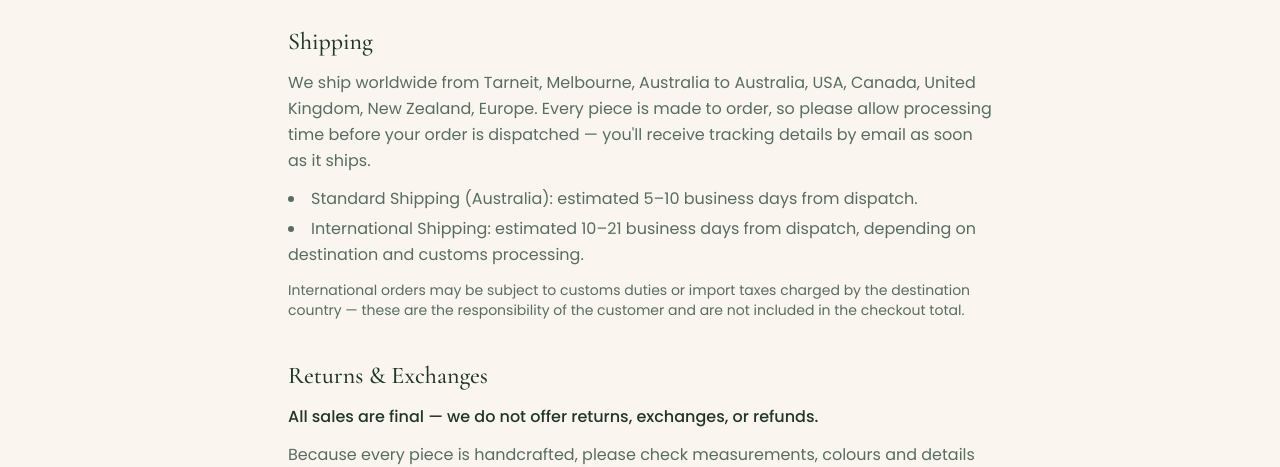
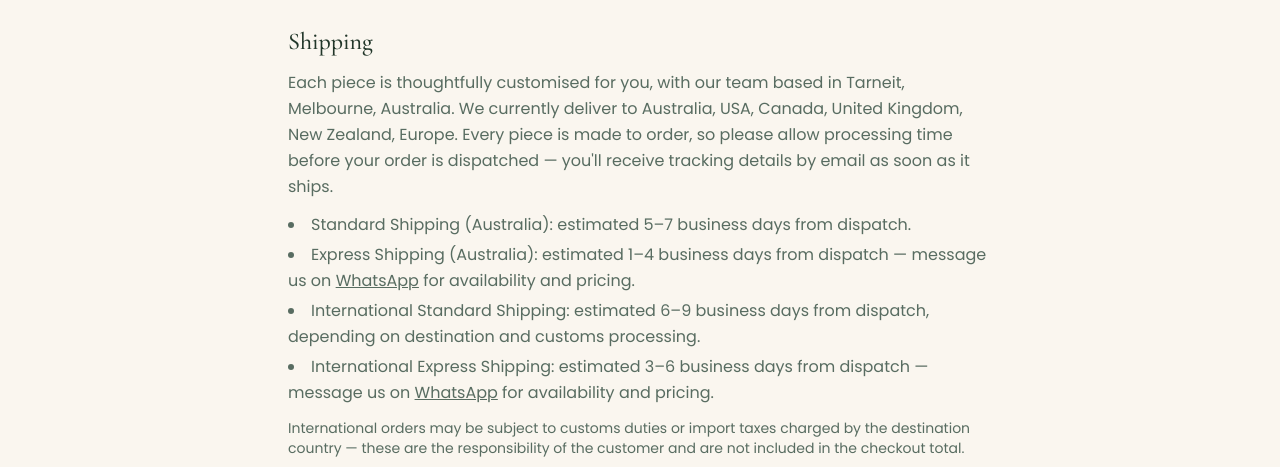
Before and after one commit to Royaledesigns/Royale-Designs-By-Preet, a Next.js app: page /shipping-returns in a window 1280 px wide. Shown: the part 232-699 px from the top of the page. Built offline with nearby package versions, Linux system fonts and the light colour scheme; no server answers.

Commit message:
Add files via upload

```diff
--- a/app/about/page.js
+++ b/app/about/page.js
@@ -14,10 +14,10 @@ export default function AboutPage() {
       <div className="prose prose-lg max-w-none text-forest/80 leading-relaxed space-y-5">
         <p>
           {siteConfig.name} is a premium South Asian bridal and ethnic wear brand based in{' '}
-          {siteConfig.location}. We design and finish every lehenga, gharara set, sharara set,
-          anarkali and suit with a focus on rich embellishment, considered detailing, and pieces
-          that feel special enough for the moments that matter — sangeet, reception, Karwachauth,
-          Jaggo, and every celebration in between.
+          {siteConfig.location}. Every lehenga, gharara set, sharara set, anarkali and suit is
+          thoughtfully customised for you, with a focus on rich embellishment, considered
+          detailing, and pieces that feel special enough for the moments that matter — sangeet,
+          reception, Karwachauth, Jaggo, and every celebration in between.
         </p>
         <p>
           What started as a close, hands-on operation has grown into a brand our customers
--- a/app/api/checkout/route.js
+++ b/app/api/checkout/route.js
@@ -60,7 +60,7 @@ export async function POST(request) {
             display_name: 'Standard Shipping — Australia',
             delivery_estimate: {
               minimum: { unit: 'business_day', value: 5 },
-              maximum: { unit: 'business_day', value: 10 },
+              maximum: { unit: 'business_day', value: 7 },
             },
           },
         },
@@ -70,8 +70,8 @@ export async function POST(request) {
             fixed_amount: { amount: 4500, currency: 'aud' },
             display_name: 'International Shipping',
             delivery_estimate: {
-              minimum: { unit: 'business_day', value: 10 },
-              maximum: { unit: 'business_day', value: 21 },
+              minimum: { unit: 'business_day', value: 6 },
+              maximum: { unit: 'business_day', value: 9 },
             },
           },
         },
--- a/app/faq/page.js
+++ b/app/faq/page.js
@@ -5,11 +5,11 @@ export const metadata = { title: 'FAQ | Royale Designs by Preet' };
 const faqs = [
   {
     q: 'Where are your pieces made?',
-    a: `Every piece is designed and finished by ${siteConfig.name}, based in ${siteConfig.location}.`,
+    a: `Every piece is thoughtfully customised for you, with ${siteConfig.name} based in ${siteConfig.location}.`,
   },
   {
     q: 'Do you ship internationally?',
-    a: `Yes — we ship to ${siteConfig.shipsTo.join(', ')}. Select your country at checkout to see shipping options.`,
+    a: `We currently deliver to ${siteConfig.shipsTo.join(', ')} — select your country at checkout to see shipping options.`,
   },
   {
     q: 'What currency am I charged in?',
@@ -21,7 +21,7 @@ const faqs = [
   },
   {
     q: 'How long will my order take?',
-    a: 'Every piece is made to order, so please allow processing time before dispatch. Once shipped, Australian orders typically arrive in 5–10 business days and international orders in 10–21 business days.',
+    a: 'Every piece is made to order, so please allow processing time before dispatch. Once shipped, Australian orders typically arrive in 5–7 business days with Standard Shipping or 1–4 business days with Express Shipping, and international orders in 6–9 business days with Standard Shipping or 3–6 business days with Express Shipping. Message us on WhatsApp for Express pricing and availability.',
   },
   {
     q: 'What is your returns policy?',
--- a/app/layout.js
+++ b/app/layout.js
@@ -8,7 +8,7 @@ import siteConfig from '@/components/SiteConfig';
 export const metadata = {
   title: `${siteConfig.name} | ${siteConfig.tagline}`,
   description:
-    'Handcrafted lehengas, gharara sets, sharara sets, anarkalis and suits, shipped worldwide from Melbourne, Australia.',
+    'Premium South Asian bridal & ethnic wear, thoughtfully customised for you and delivered to Australia, the USA, Canada, the United Kingdom, New Zealand and Europe.',
 };
 
 export default function RootLayout({ children }) {
--- a/app/page.js
+++ b/app/page.js
@@ -32,8 +32,8 @@ export default function HomePage() {
               Where Heritage Meets Elegance
             </h1>
             <p className="text-cream/80 mt-4 max-w-xl text-sm sm:text-base">
-              Lehengas, gharara sets, sharara sets, anarkalis & suits — designed in
-              Melbourne, shipped worldwide.
+              Lehengas, gharara sets, sharara sets, anarkalis & suits — thoughtfully
+              customised for you, with our home based in Melbourne.
             </p>
             <Link
               href="/shop"
@@ -97,12 +97,12 @@ export default function HomePage() {
 
       {/* Brand story + shipping */}
       <section className="mx-auto max-w-5xl px-4 sm:px-6 lg:px-8 py-20 text-center">
-        <h2 className="font-serif text-3xl text-forest-dark mb-4">Worldwide Shipping, Melbourne Made</h2>
+        <h2 className="font-serif text-3xl text-forest-dark mb-4">Thoughtfully Customised, Based in Melbourne</h2>
         <p className="text-forest/80 max-w-2xl mx-auto leading-relaxed">
-          Every piece is designed and finished in {siteConfig.location}, and we ship
-          internationally to {siteConfig.shipsTo.slice(1).join(', ')}. Prices are shown
-          in AUD by default — use the currency switcher in the header to preview an
-          estimate in your own currency.
+          Every piece is thoughtfully customised for you, with our home based in
+          {' '}{siteConfig.location}. We currently deliver to {siteConfig.shipsTo.join(', ')}.
+          Prices are shown in AUD by default — use the currency switcher in the header to
+          preview an estimate in your own currency.
         </p>
         <div className="flex flex-wrap justify-center gap-3 mt-8">
           {siteConfig.shipsTo.map((country) => (
--- a/app/product/[handle]/page.js
+++ b/app/product/[handle]/page.js
@@ -66,7 +66,7 @@ export default async function ProductPage({ params }) {
 
           <div className="mt-8 border-t border-forest/10 pt-6 text-sm text-forest/80 space-y-1">
             <p>✓ Made to order — please allow processing time before dispatch.</p>
-            <p>✓ Ships worldwide from Melbourne, Australia.</p>
+            <p>✓ Thoughtfully customised for you and delivered to Australia, the USA, Canada, the UK, New Zealand and Europe.</p>
             <p>✓ All sales are final — please review sizing &amp; colour details carefully.</p>
             <p>
               ✓ See our <Link href="/shipping-returns" className="underline hover:text-gold">shipping & returns policy</Link> for details.
--- a/app/shipping-returns/page.js
+++ b/app/shipping-returns/page.js
@@ -11,13 +11,33 @@ export default function ShippingReturnsPage() {
         <section>
           <h2 className="font-serif text-2xl text-forest-dark mb-3">Shipping</h2>
           <p className="mb-3">
-            We ship worldwide from {siteConfig.location} to {siteConfig.shipsTo.join(', ')}.
+            Each piece is thoughtfully customised for you, with our team based in
+            {' '}{siteConfig.location}. We currently deliver to {siteConfig.shipsTo.join(', ')}.
             Every piece is made to order, so please allow processing time before your order is
             dispatched — you&apos;ll receive tracking details by email as soon as it ships.
           </p>
           <ul className="list-disc list-inside space-y-1">
-            <li>Standard Shipping (Australia): estimated 5–10 business days from dispatch.</li>
-            <li>International Shipping: estimated 10–21 business days from dispatch, depending on destination and customs processing.</li>
+            <li>Standard Shipping (Australia): estimated 5–7 business days from dispatch.</li>
+            <li>
+              Express Shipping (Australia): estimated 1–4 business days from dispatch — message us
+              on{' '}
+              <a href={siteConfig.social.whatsapp} target="_blank" rel="noreferrer" className="underline hover:text-gold">
+                WhatsApp
+              </a>{' '}
+              for availability and pricing.
+            </li>
+            <li>
+              International Standard Shipping: estimated 6–9 business days from dispatch, depending on
+              destination and customs processing.
+            </li>
+            <li>
+              International Express Shipping: estimated 3–6 business days from dispatch — message us
+              on{' '}
+              <a href={siteConfig.social.whatsapp} target="_blank" rel="noreferrer" className="underline hover:text-gold">
+                WhatsApp
+              </a>{' '}
+              for availability and pricing.
+            </li>
           </ul>
           <p className="mt-3 text-sm text-forest/80">
             International orders may be subject to customs duties or import taxes charged by the
--- a/components/Footer.js
+++ b/components/Footer.js
@@ -35,8 +35,8 @@ export default function Footer() {
           <h3 className="font-serif text-2xl mb-1">{siteConfig.name}</h3>
           <p className="font-sans text-[10px] uppercase tracking-[0.3em] text-blush mb-4">{siteConfig.motto}</p>
           <p className="text-cream/70 text-sm leading-relaxed">
-            {siteConfig.tagline}, handcrafted in {siteConfig.location} and shipped
-            to doorsteps across {siteConfig.shipsTo.slice(1).join(', ')}.
+            {siteConfig.tagline}, thoughtfully customised for you with our home based in{' '}
+            {siteConfig.location}, delivering to {siteConfig.shipsTo.join(', ')}.
           </p>
         </div>
 
```
